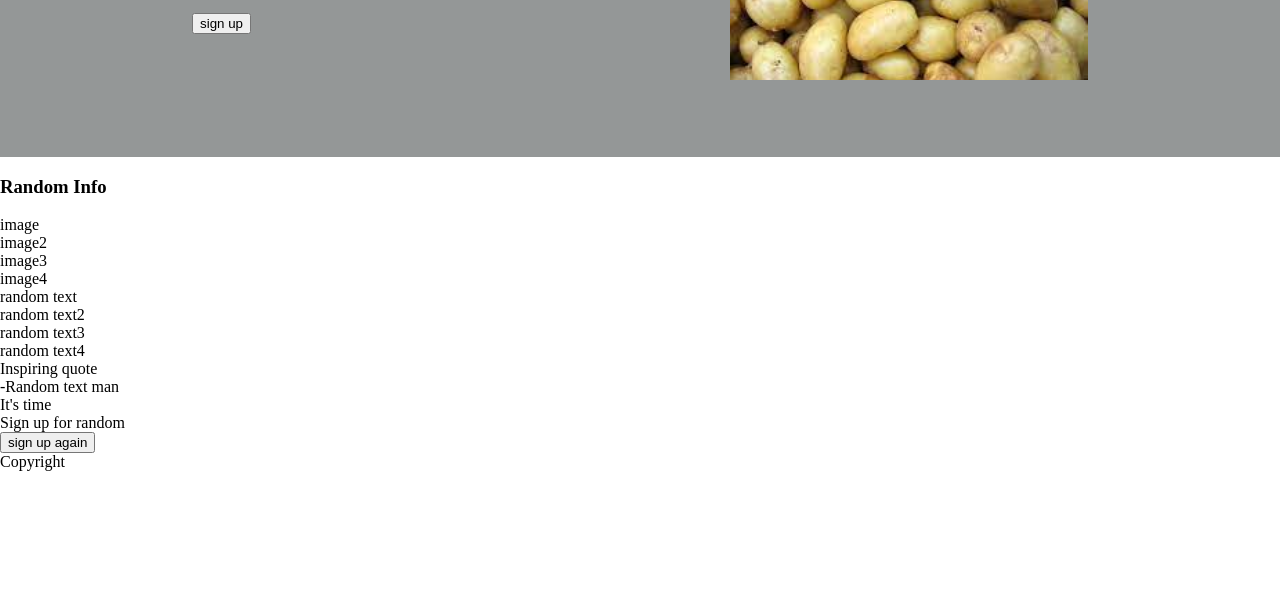
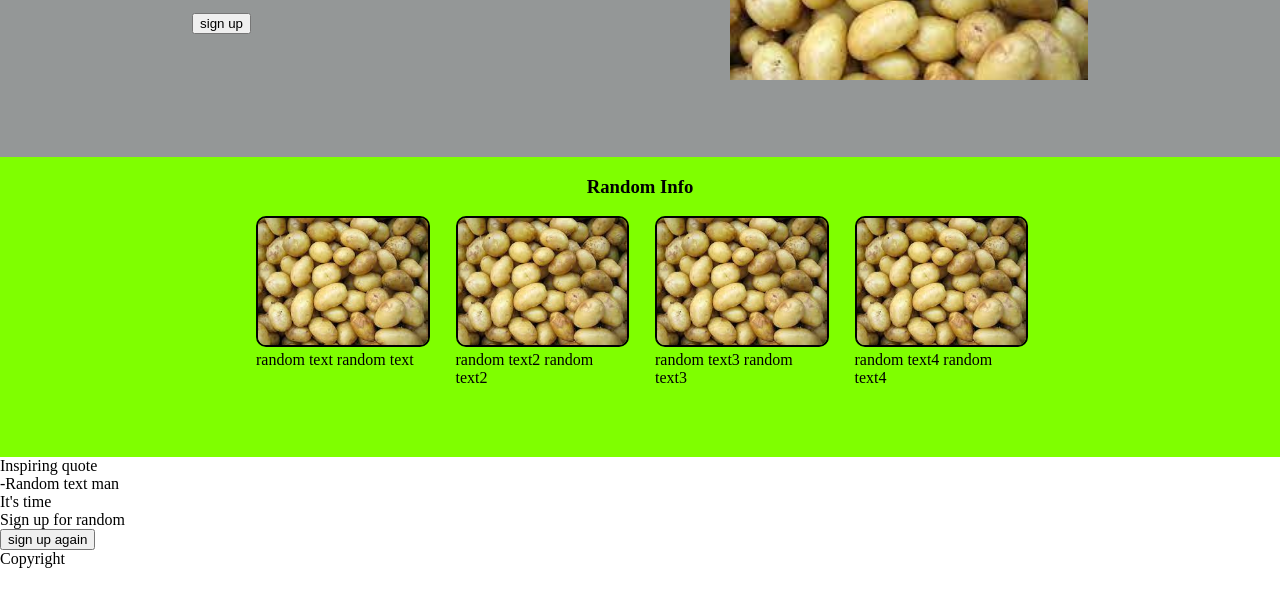
Before and after one commit to JMFCDL/Odin-Landing-Page, a plain HTML site: page index.html in a window 1280 px wide. Shown: the part 143-750 px from the top of the page. Drawn offline with Linux system fonts and the light colour scheme.

Commit message:
add rough draft of middle top section

```diff
--- a/index.html
+++ b/index.html
@@ -30,19 +30,29 @@
             </div>
         </div>
 
-        <div class="t middle">
+        <div class="topmiddle">
             <h3>Random Info</h3>
-            <div class="placeholder-image">image</div>
-            <div class="placeholder-image">image2</div>
-            <div class="placeholder-image">image3</div>
-            <div class="placeholder-image">image4</div>
-            <div class="sub text">random text</div>
-            <div class="sub text">random text2</div>
-            <div class="sub text">random text3</div>
-            <div class="sub text">random text4</div>
+            <div class="container2">
+                <div class="place1">
+                    <img src="./landing-page-images/potatoes.jpeg" alt="Potatoes">
+                    <div class="sub text">random text random text</div>
+                </div>
+                <div class="place2">
+                    <img src="./landing-page-images/potatoes.jpeg" alt="Potatoes">
+                    <div class="sub text">random text2 random text2</div>
+                </div>
+                <div class="place3">
+                    <img src="./landing-page-images/potatoes.jpeg" alt="Potatoes">
+                    <div class="sub text">random text3 random text3</div>
+                </div>
+                <div class="place4">
+                    <img src="./landing-page-images/potatoes.jpeg" alt="Potatoes">
+                    <div class="sub text">random text4 random text4</div>
+                </div>
+            </div>
         </div>
 
-        <div class="b middle">
+        <div class="message">
             <div class="quote">Inspiring quote</div>
             <div class="credit-quote">-Random text man</div>
         </div>
--- a/style.css
+++ b/style.css
@@ -2,9 +2,11 @@ body {
     margin: 0px;
 }
 
+/* top section  */
 .top {
     background-color: rgb(148, 151, 151);
     height: 300px;
+    width: 100%;
 }
 
 .container {
@@ -22,7 +24,7 @@ body {
     height: 205px;
 }
 
-img,
+.intro img,
 .start {
     width: 40%;
     height: 80%;
@@ -38,7 +40,6 @@ img {
 }
 
 .start {
-    position: relative;
     top: 0px;
 }
 
@@ -51,3 +52,34 @@ img {
     display: flex;
     gap: 10px;
 }
+
+/* middle section top */
+
+.topmiddle {
+    background-color: chartreuse;
+    height: 300px;
+    width: 100%;
+    display: flex;
+    flex-direction: column;
+    align-content: center;
+    flex-wrap: wrap;
+}
+
+.topmiddle h3 {
+    text-align: center;
+}
+
+.container2 {
+    display: flex;
+    width: 60%;
+    left: 20%;
+    justify-content: space-between;
+    gap: 30px;
+}
+
+.container2 img {
+    width: 100%;
+    border-radius: 10px;
+    border-color: black;
+    border: 2px solid;
+}
```
